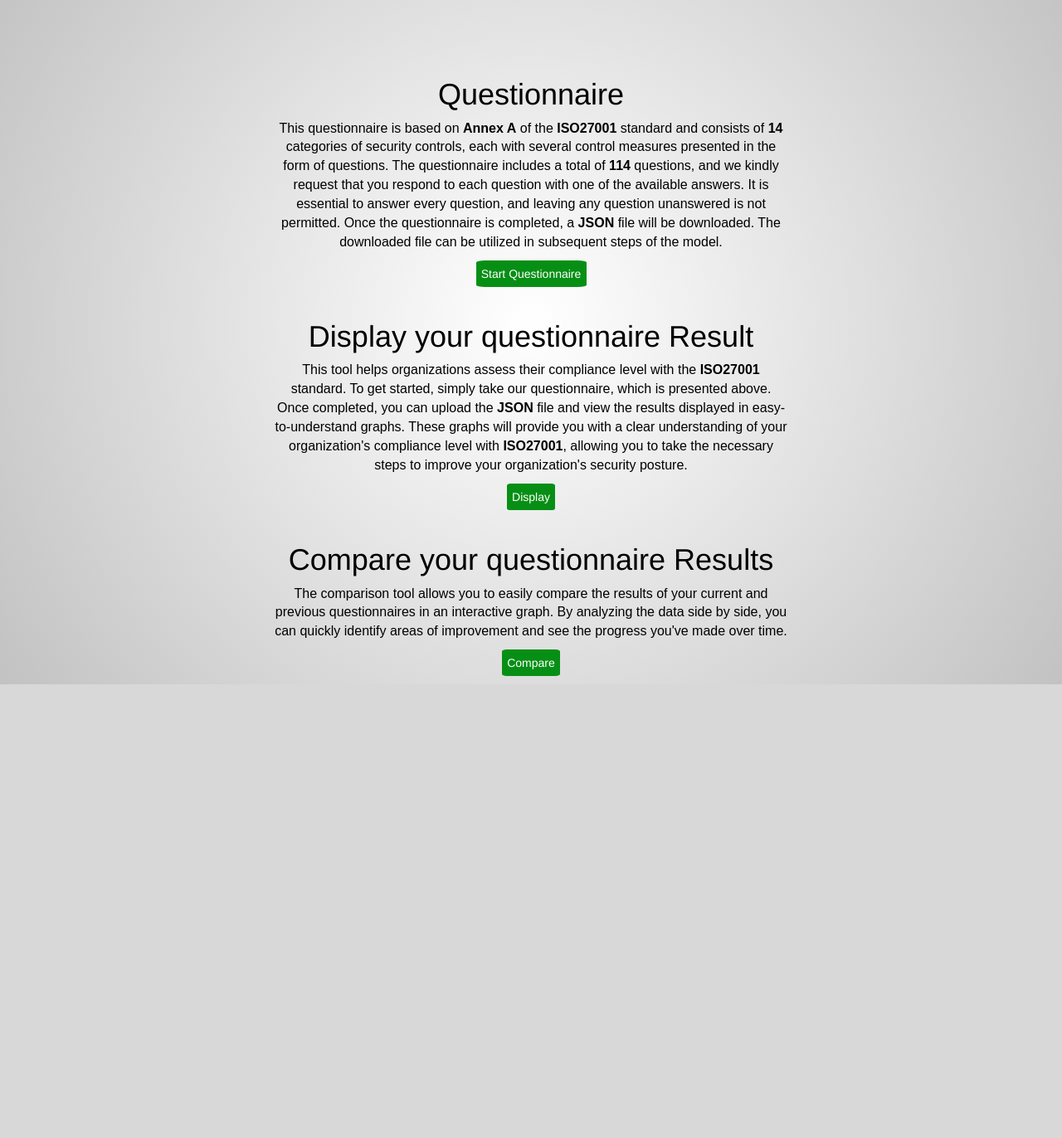
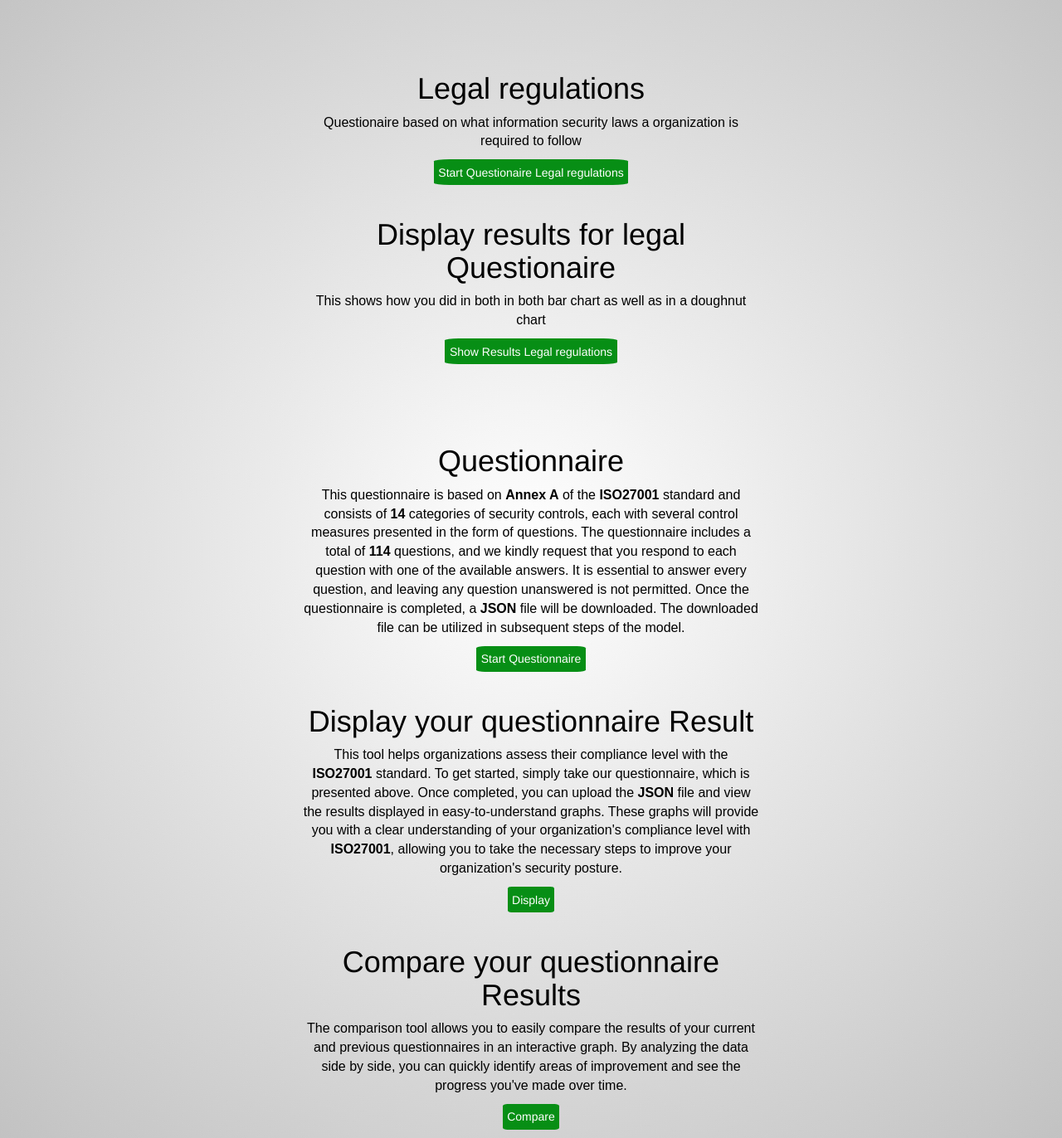
Before and after one commit to Bachelor2023Gr120/ProgramKode, a PHP site: page /Pages/Workspace.php in a window 1280 px wide. Shown: the part 52-1424 px from the top of the page at 83% size. Before the commit the page ends 877 px from the top, so only its background shows below. Run offline with PHP 8.4, Linux system fonts and the light colour scheme; a user stored in the database is signed in.

Commit message:
for testing

```diff
--- a/Pages/Workspace.php
+++ b/Pages/Workspace.php
@@ -48,7 +48,16 @@
     </div>
   </nav>
 
-
+<div class="container">
+  <div class="options">
+    <h1>Legal regulations</h1>
+    <p>Questionaire based on what information security laws a organization is required to follow</p>
+    <button class="red" onclick="location.href='../legal/legal.php'">Start Questionaire Legal regulations</button>
+    <br><br>
+    <h1>Display results for legal Questionaire</h1>
+    <p>This shows how you did in both  in both bar chart as well as in a doughnut chart</p>
+    <button class="red" onclick="location.href='../legal/legalShowResults.php'">Show Results Legal regulations</button>
+  </div>
   <div class="options">
       <h1> Questionnaire</h1>
       <p>
@@ -83,7 +92,7 @@
       <button onclick="location.href='../Results/compareResult.php'">Compare</button>
 
   </div>
-
+</div>
       <script>
         const Username = "<?php echo $_SESSION['name']; ?>";
         const usernameDisplay = document.getElementById("username-display");
--- a/Pages/style.css
+++ b/Pages/style.css
@@ -98,3 +98,7 @@
     margin-left: 15%;
   }
 }
+
+.red{
+  background-color: red;
+}
--- a/legal/legalHealth.js
+++ b/legal/legalHealth.js
@@ -204,7 +204,7 @@
               showQuestion(questions[currentQuestionIndex]);
             } else {
 
-              window.location.href = "../Results/displayResult.php";
+              window.location.href = "legalShowResults.php";
               createJSONFile(userAnswers,Username);
             }
       }
```
Lines whose indentation alone changed are shown as unchanged.
